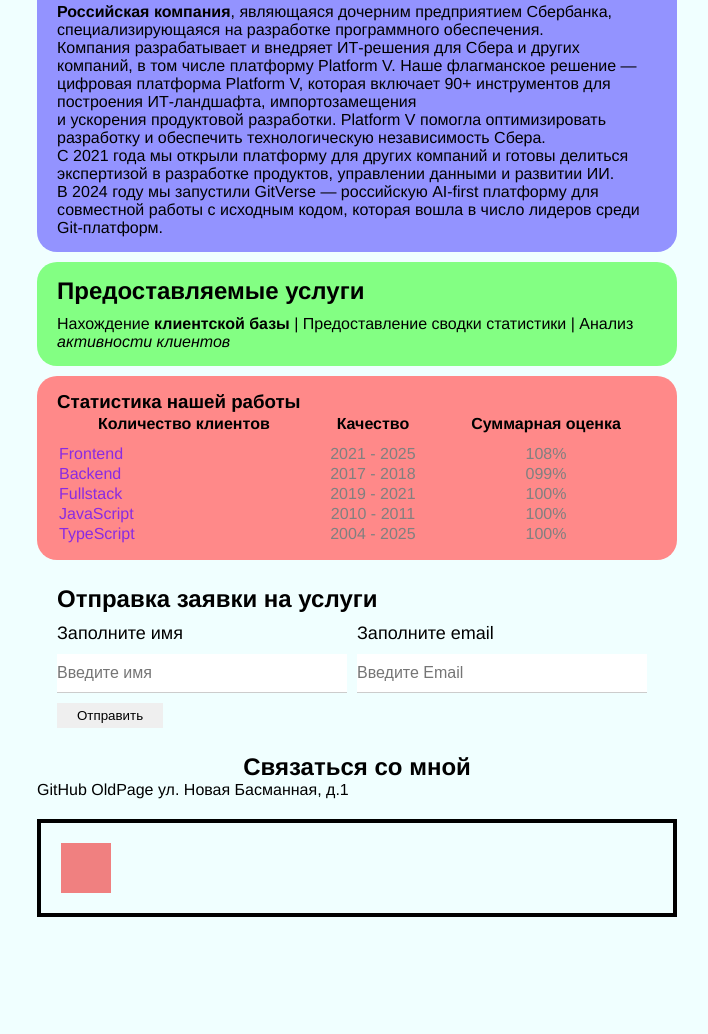
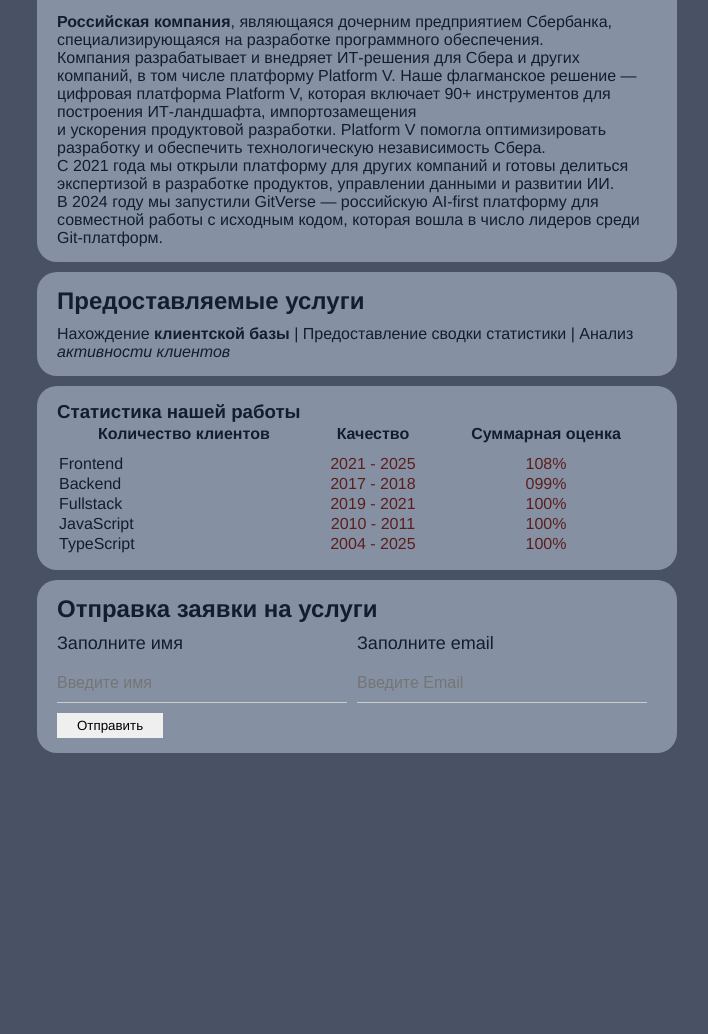
Before and after one commit to d4n93rS4nY0k/HTML_education, a plain HTML site: page test.html in a window 1280 px wide. Shown: the part 210-1244 px from the top of the page, without its empty margins (283-991 px from the left). After the commit the page ends 973 px from the top, so only its background shows below. Drawn offline with Linux system fonts and the light colour scheme.

Commit message:
done client-finder

```diff
--- a/styles.css
+++ b/styles.css
@@ -1,31 +1,20 @@
+*{
+    padding: 0;
+    margin: 0;
+}
+
 body{
     font-family:'Franklin Gothic Medium', 'Arial Narrow', Arial, sans-serif;
     font-size: 16px;
     width: 50%;
     margin: auto;
-    background-color:azure;
-
-}
-
-*{
-    padding: 0;
-    margin: 0;
-}
-
-.maintab{
-    margin: 0px 0px 10px 0px;
-    font-size: 20px;
-    display: flex;
-}
-
-.maintab h1{
-    margin-left: 40px;
-    margin-top: 40px;
+    background-color:#485264;
+    color: #111E32;
 }
 
 a {
-    color: black;
     text-decoration: none;
+    color: inherit;
 }
 
 a:hover {
@@ -33,37 +22,12 @@ a:hover {
 }
 
 a:active{
-    color: gray;
+    color: #485264;
 }
 
 h2:hover{
     text-shadow: 4px 4px 15px black;
     transition: 0.5s;
-}
-
-.bg-red{
-    background-color: rgb(255, 137, 137);
-}
-
-.card{
-    padding: 15px 20px;
-    margin-bottom: 10px;
-    border-radius: 20px;
-}
-
-.card h2{
-    margin-bottom: 10px;
-}
-
-.image1{
-    width: 200px;
-    border-radius: 50px;
-    box-shadow: 4px 4px 15px gray;
-}
-
-.contacts{
-    border: 1px solid black;
-    background-color: gray;
 }
 
 h2{
@@ -74,8 +38,41 @@ h3{
     margin: 0;
 }
 
-.request{
+.maintab{
+    margin: 10px 0px 10px 0px;
+    font-size: 20px;
+    display: flex;
+}
 
+.maintab h1{
+    margin-left: 40px;
+    margin-top: 40px;
+}
+
+.maintab h1:hover{
+    text-shadow: 4px 4px 20px #8591A3;
+}
+
+.image1{
+    width: 200px;
+    border-radius: 50px;
+    box-shadow: 4px 4px 15px gray;
+}
+
+.card{
+    padding: 15px 20px;
+    margin-bottom: 10px;
+    border-radius: 20px;
+    background-color: #8591A3;
+}
+
+.card h2{
+    margin-bottom: 10px;
+}
+
+.contacts{
+    border: 1px solid black;
+    background-color: gray;
 }
 
 .row{
@@ -98,6 +95,9 @@ h3{
     width: 100%;
     box-sizing: border-box;
     border: none;
+    background-color: #8591A3;
+    color:#111E32;
+
 
     border-bottom: 1px solid #ccc;
     margin-bottom: 10px;
@@ -113,12 +113,8 @@ h3{
     padding-bottom: 10px;
 }
 
-.table td:nth-child(1){
-    color:blueviolet;
-}
-
 .table td:nth-child(2), td:nth-child(3){
-    color: gray;
+    color: #5e1d1d;
     text-align: center;
 }
 
@@ -127,6 +123,7 @@ h3{
 }
 
 .btn{
+    font-family: inherit;
     padding: 5px 20px;
     border: none;
     cursor: pointer;
@@ -135,29 +132,3 @@ h3{
 .btn:hover{
     opacity: 0.8;
 }
-
-.bg-red{
-    background-color: rgb(255, 137, 137);
-}
-
-.bg-green{
-    background-color: rgb(131, 255, 131);
-}
-
-.bg-blue{
-    background-color: rgb(147, 147, 255);
-}
-
-.position{
-    border: 4px solid black;
-    margin-top: 20px;
-    margin-bottom: 500px;
-
-    padding: 20px;
-}
-
-.box{
-    width: 50px;
-    height: 50px;
-    background-color: lightcoral;
-}
--- a/test.html
+++ b/test.html
@@ -7,14 +7,13 @@
     </head>
     <body>
         <div class="container">
-
             <div class="maintab">
                 <img class="image1" src="https://s.tmimgcdn.com/scr/800x500/146700/stroitelnaa-bukva-v-sablon-logotipa_146752-original.png" alt="Лого компании">
 
                 <h1>Поиск клиентов для малого бизнеса</h1>
             </div>
 
-            <div class="card bg-blue">
+            <div class="card">
                 <h2>Описание компании</h2>
                 <p>
                     <strong>Российская компания</strong>, являющаяся дочерним предприятием Сбербанка, специализирующаяся на разработке программного обеспечения.
@@ -32,7 +31,7 @@
                 </p>
             </div>
 
-            <div class="card bg-green">
+            <div class="card">
                 <h2>Предоставляемые услуги</h2>
                 <a href="">Нахождение <strong>клиентской базы</strong></a>
     |
@@ -43,7 +42,7 @@
 
         </div>
 
-        <div class="card bg-red">
+        <div class="card">
             <h3>Статистика нашей работы</h3>
             <table class="table">
                 <tr>
@@ -102,16 +101,5 @@
 
         </div>
 
-        <div class="contact">
-            <h2>Связаться со мной</h2>
-
-            <a target='_blank' href="https://github.com/d4n93rS4nY0k">GitHub</a>
-            <a href="index.html">OldPage</a>
-            ул. Новая Басманная, д.1
-        </div>
-
-        <div class="position">
-            <div class="box">
-
-            </div>
-        </div>
+    </body>
+</html>
```
